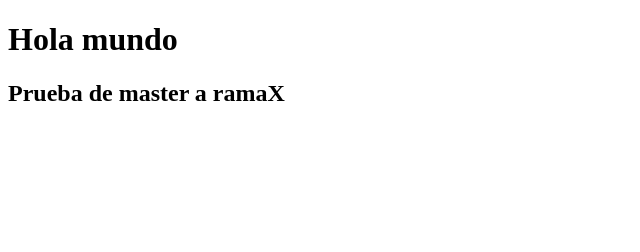
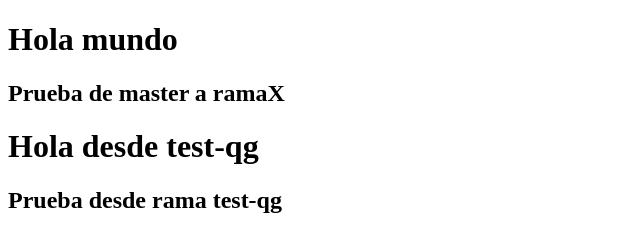
Before and after one commit to dimekaimorts/bedu-git-github, a plain HTML site: page index.html in a window 1280 px wide. Shown: the whole page, without its empty margins (0-640 px from the left). Drawn offline with Linux system fonts and the light colour scheme.

Commit message:
commit from test-qg

```diff
--- a/index.html
+++ b/index.html
@@ -9,5 +9,8 @@
 <body>
     <h1>Hola mundo</h1>
     <h2>Prueba de master a ramaX</h2>
+
+    <h1>Hola desde test-qg</h1>
+    <h2>Prueba desde rama test-qg</h2>
 </body>
 </html>
```
